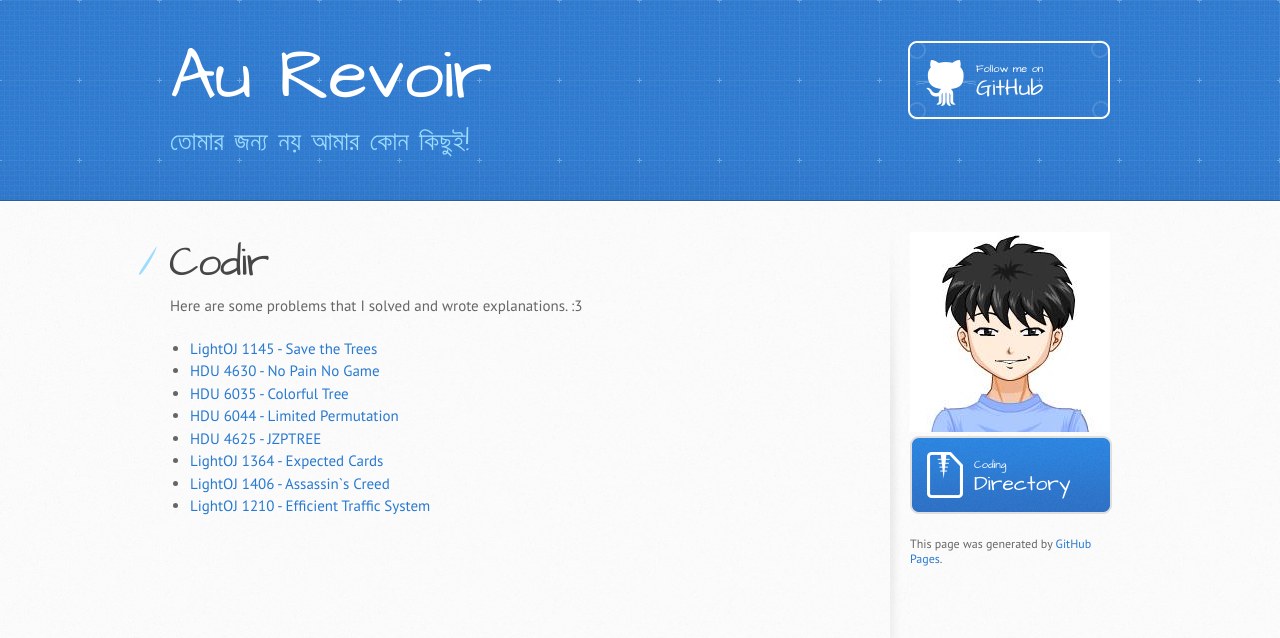
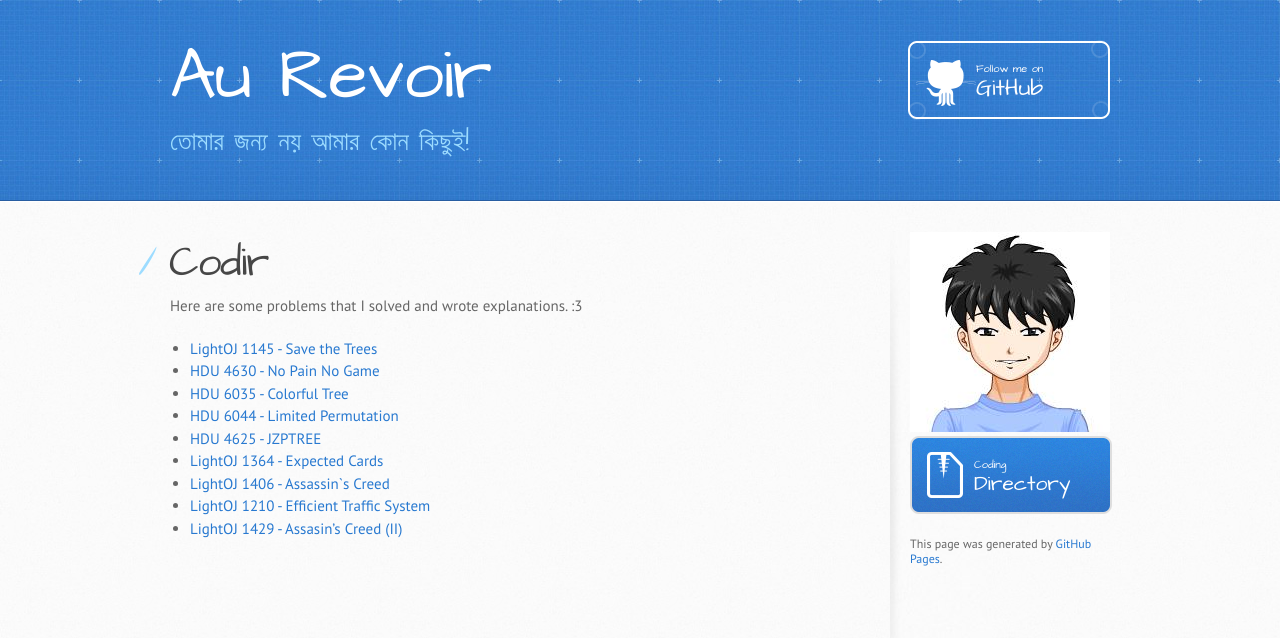
Before and after one commit to rebornplusplus/rebornplusplus.github.io, a Jekyll site: the page built from codir/index.md, in a window 1280 px wide. Shown: the top 638 px of the page. Built offline with Jekyll 4.4.1, drawn with Linux system fonts in a browser that asks for light colours; some web fonts are replaced; our own code applies the rules of GitHub Pages for plain Markdown files.

Commit message:
Update index.md

```diff
--- a/codir/index.md
+++ b/codir/index.md
@@ -13,3 +13,4 @@ Here are some problems that I solved and wrote explanations. :3
 * [LightOJ 1364 - Expected Cards](./lo-1364-expected-cards)
 * [LightOJ 1406 - Assassin`s Creed](./lo-1406-assasins-creed)
 * [LightOJ 1210 - Efficient Traffic System](./lo-1210-efficient-traffic-system)
+* [LightOJ 1429 - Assasin's Creed (II)](./lo-1429-assasins-creed-ii)
```
